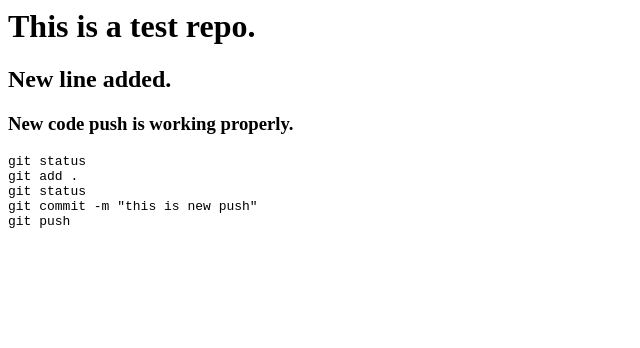
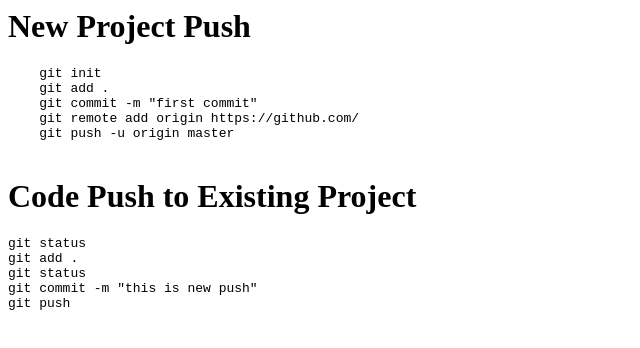
Before and after one commit to Imranshahadat95/test, a plain HTML site: page index.html in a window 1280 px wide. Shown: the whole page, without its empty margins (0-640 px from the left). Drawn offline with Linux system fonts and the light colour scheme.

Commit message:
Update index.html

```diff
--- a/index.html
+++ b/index.html
@@ -6,9 +6,17 @@
     <title>Document</title>
   </head>
   <body>
-    <h1>This is a test repo.</h1>
-    <h2>New line added.</h2>
-    <h3>New code push is working properly.</h3>
+    <h1>New Project Push </h1>
+    <pre>
+    git init
+    git add .
+    git commit -m "first commit"
+    git remote add origin https://github.com/
+    git push -u origin master
+    </pre>
+
+    <h1>Code Push to Existing Project</h1>
+
     <pre>
 git status
 git add .
```
